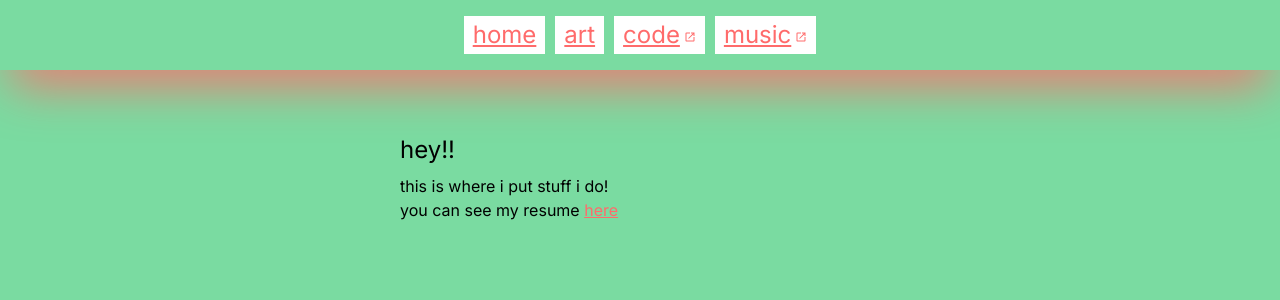
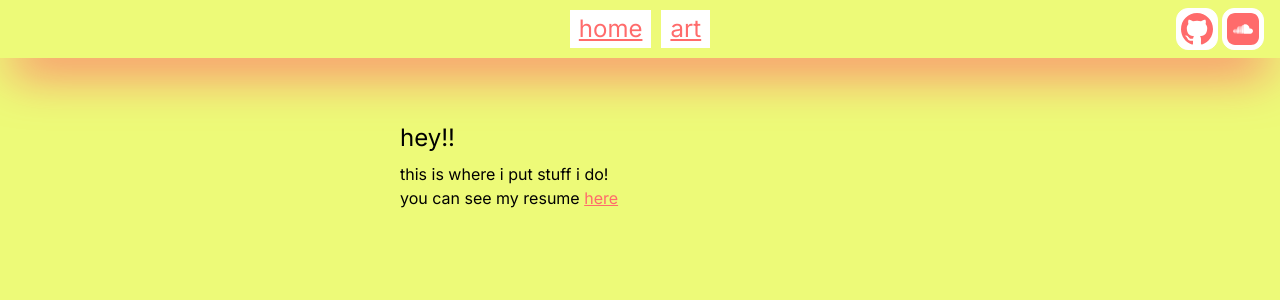
Before and after one commit to veryeasily/veryeasily.github.io, a Next.js app: page / in a window 1280 px wide. Shown: the top 300 px of the page. Built offline with nearby package versions, Linux system fonts and the light colour scheme; a web font is replaced by a local one.

Commit message:
feat(social-links): add social links

```diff
--- a/src/app/base.css
+++ b/src/app/base.css
@@ -35,6 +35,6 @@
 
     body {
         color: rgb(var(--foreground-rgb));
-        animation: 16s infinite color-cycle;
+        animation: 8s infinite color-cycle ease-out;
     }
 }
--- a/src/app/header.tsx
+++ b/src/app/header.tsx
@@ -8,6 +8,8 @@ import { useEvent } from "react-use"
 
 import { classes } from "@/lib/classes.ts"
 import { useStore } from "@/lib/store.ts"
+import GithubIcon from "@/assets/github-icon.tsx"
+import SoundcloudIcon from "@/assets/soundcloud-icon.tsx"
 
 const LINKS: React.HTMLProps<HTMLAnchorElement>[] = [
   {
@@ -18,15 +20,33 @@ const LINKS: React.HTMLProps<HTMLAnchorElement>[] = [
     href: "/art",
     children: "art",
   },
+  // {
+  //   href: "https://github.com/veryeasily",
+  //   target: "_blank",
+  //   icon: <GithubIcon className="w-4 h-4" />,
+  //   children: "code",
+  // },
+  // {
+  //   href: "https://soundcloud.com/siiiiinging",
+  //   target: "_blank",
+  //   icon: <SoundcloudIcon className="w-4 h-4" />,
+  //   children: "music",
+  // },
+]
+
+interface SideLink {
+  Icon: React.FC<React.SVGProps<SVGSVGElement>>
+  href: string
+}
+
+const sideLinks: SideLink[] = [
   {
+    Icon: GithubIcon,
     href: "https://github.com/veryeasily",
-    target: "_blank",
-    children: "code",
   },
   {
+    Icon: SoundcloudIcon,
     href: "https://soundcloud.com/siiiiinging",
-    target: "_blank",
-    children: "music",
   },
 ]
 
@@ -36,10 +56,7 @@ const HEADER_CLASSES = {
 }
 
 function HeaderLink({ children, target, href = "#" }: React.HTMLProps<HTMLAnchorElement>) {
-  const isNewTab = target === "_blank"
-  const pathname = usePathname()
   const isActive = false
-  // const isActive = pathname === href
 
   return (
     <Link
@@ -52,9 +69,6 @@ function HeaderLink({ children, target, href = "#" }: React.HTMLProps<HTMLAnchor
     >
       <div className="header_inner-link flex items-center gap-1 text-base leading-none underline md:text-2xl">
         <div className="header_link-text">{children}</div>
-        {isNewTab && (
-          <div className="header_new-tab-link material-symbols--open-in-new relative mt-0.5 text-xs md:mt-1" />
-        )}
       </div>
     </Link>
   )
@@ -79,13 +93,35 @@ const Header = ({ className, ...rest }: React.HTMLProps<HTMLElement>) => {
 
   return (
     <header
-      className={classes("header shadow-2xl shadow-primary z-10", className)}
+      className={classes(
+        "header shadow-2xl shadow-primary z-10 flex items-center justify-between leading-none px-2 md:px-4 py-2",
+        className,
+      )}
       ref={headerRef}
       {...rest}
     >
-      <div className="header_inner mx-auto flex max-w-screen-sm flex-none justify-center gap-1.5 p-2 md:gap-2.5 md:p-4">
+      <div className="header_logo flex-1 flex">
+        {/* <a href="/" className="font-bold text-xl underline flex-none block bg-white p-2">
+          LJU
+        </a> */}
+      </div>
+
+      <div className="header_inner mx-auto flex max-w-screen-sm justify-center gap-2 md:gap-2.5">
         {LINKS.map((props) => (
           <HeaderLink key={props.href} {...props} />
+        ))}
+      </div>
+
+      <div className="header_side-links flex gap-1 flex-1 justify-end">
+        {sideLinks.map(({ Icon, href }) => (
+          <a
+            href={href}
+            target="_blank"
+            key={href}
+            className="header_side-link block bg-white rounded-xl p-1  hover:border-teal-500 hover:text-teal-500 text-primary border border-white"
+          >
+            <Icon className="w-8 h-8" />
+          </a>
         ))}
       </div>
     </header>
--- a/src/app/utilities.css
+++ b/src/app/utilities.css
@@ -1,8 +1,30 @@
 @tailwind utilities;
+
+@keyframes text-color-cycle {
+    0% {
+        color: theme("colors.tertiary.DEFAULT");
+    }
+    25% {
+        color: theme("colors.quaternary.DEFAULT");
+    }
+    50% {
+        color: theme("colors.primary.DEFAULT");
+    }
+    75% {
+        color: theme("colors.secondary.DEFAULT");
+    }
+    100% {
+        color: theme("colors.tertiary.DEFAULT");
+    }
+}
 
 @layer utilities {
     .text-balance {
         text-wrap: balance;
+    }
+
+    .text-cycle {
+        animation: 8s infinite text-color-cycle ease-out;
     }
 
     .roboto {
--- /dev/null
+++ b/src/assets/github-icon.tsx
@@ -0,0 +1,26 @@
+export default function GithubIcon(props: React.SVGProps<SVGSVGElement>) {
+  return (
+    <svg
+      width="48"
+      height="48"
+      viewBox="0 0 48 48"
+      fill="none"
+      xmlns="http://www.w3.org/2000/svg"
+      {...props}
+    >
+      <g clip-path="url(#clip0_910_44)">
+        <path
+          fill-rule="evenodd"
+          clip-rule="evenodd"
+          d="M24.0199 0C10.7375 0 0 10.8167 0 24.1983C0 34.895 6.87988 43.9495 16.4241 47.1542C17.6174 47.3951 18.0545 46.6335 18.0545 45.9929C18.0545 45.4319 18.0151 43.509 18.0151 41.5055C11.3334 42.948 9.94198 38.6209 9.94198 38.6209C8.86818 35.8164 7.27715 35.0956 7.27715 35.0956C5.09022 33.6132 7.43645 33.6132 7.43645 33.6132C9.86233 33.7735 11.1353 36.0971 11.1353 36.0971C13.2824 39.7827 16.7422 38.7413 18.1341 38.1002C18.3328 36.5377 18.9695 35.456 19.6455 34.8552C14.3163 34.2942 8.70937 32.211 8.70937 22.9161C8.70937 20.2719 9.66321 18.1086 11.1746 16.4261C10.9361 15.8253 10.1008 13.3409 11.4135 10.0157C11.4135 10.0157 13.4417 9.3746 18.0146 12.4996C19.9725 11.9699 21.9916 11.7005 24.0199 11.6982C26.048 11.6982 28.1154 11.979 30.0246 12.4996C34.5981 9.3746 36.6262 10.0157 36.6262 10.0157C37.9389 13.3409 37.1031 15.8253 36.8646 16.4261C38.4158 18.1086 39.3303 20.2719 39.3303 22.9161C39.3303 32.211 33.7234 34.2539 28.3544 34.8552C29.2296 35.6163 29.9848 37.0583 29.9848 39.3421C29.9848 42.5871 29.9454 45.1915 29.9454 45.9924C29.9454 46.6335 30.383 47.3951 31.5758 47.1547C41.12 43.9491 47.9999 34.895 47.9999 24.1983C48.0392 10.8167 37.2624 0 24.0199 0Z"
+          fill="currentColor"
+        />
+      </g>
+      <defs>
+        <clipPath id="clip0_910_44">
+          <rect width="48" height="48" fill="currentColor" />
+        </clipPath>
+      </defs>
+    </svg>
+  )
+}
--- /dev/null
+++ b/src/assets/soundcloud-icon.tsx
@@ -0,0 +1,38 @@
+export default function SoundcloudIcon(props: React.SVGProps<SVGSVGElement>) {
+  return (
+    <svg
+      fill="#000000"
+      height="48px"
+      width="48px"
+      version="1.1"
+      id="Layer_1"
+      xmlns="http://www.w3.org/2000/svg"
+      viewBox="0 0 504.4 504.4"
+      {...props}
+    >
+      <g fill="currentColor">
+        <g>
+          <path
+            d="M377.6,0.2H126.4C56.8,0.2,0,57,0,126.6v251.6c0,69.2,56.8,126,126.4,126H378c69.6,0,126.4-56.8,126.4-126.4V126.6
+			C504,57,447.2,0.2,377.6,0.2z M99.6,305c0,0.8-0.8,1.2-1.2,1.2c-0.8,0-1.2-0.4-1.2-1.2l-2.4-18.4l2.4-18.8c0-0.8,0.8-1.2,1.2-1.2
+			c0.8,0,1.2,0.4,1.2,1.2l2.8,18.8L99.6,305z M111.2,316.2c0,0.8-0.8,1.2-1.2,1.2c-0.8,0-1.2-0.4-1.2-1.2l-3.2-29.6l3.2-30.4
+			c0-0.8,0.8-1.2,1.2-1.2c0.8,0,1.2,0.4,1.2,1.2l3.6,30.4L111.2,316.2z M124,321.4c0,0.8-0.8,1.6-1.6,1.6c-0.8,0-1.6-0.8-1.6-1.6
+			l-2.8-34.8l2.8-36c0-0.8,0.8-1.6,1.6-1.6s1.6,0.8,1.6,1.6l3.2,36L124,321.4z M136.8,322.6c0,1.2-0.8,2-2,2c-1.2,0-1.6-0.8-2-2
+			L130,287l2.8-36.8c0-1.2,0.8-2,2-2c1.2,0,1.6,0.8,2,2L140,287L136.8,322.6z M149.6,323c0,1.2-0.8,2.4-2,2.4c-1.2,0-2-0.8-2-2.4
+			l-2.8-36l2.8-34.4c0-1.2,0.8-2.4,2-2.4c1.2,0,2,0.8,2,2.4l2.8,34.4L149.6,323z M164,323c0,1.6-2,2.4-3.2,2.4
+			c-1.2,0-2.8-1.2-2.8-2.4l-2.8-36l2.4-56c0-1.6,1.2-2.4,2.4-2.4s2.4,1.2,2.4,2.4l3.6,56L164,323z M176,322.6c0,1.6-1.6,2.8-2.8,2.8
+			c-1.6,0-2.8-1.2-2.8-2.8l-2.4-36l2.4-68.8c0-1.6,1.2-2.8,2.8-2.8c1.6,0,2.4,1.2,2.8,2.8l2.8,68.8L176,322.6z M188,322.2
+			c0,1.6-1.2,3.2-2.8,3.2c-1.6,0-2.8-1.2-2.8-3.2l-2-35.6l2-74.4c0-1.6,1.2-3.2,2.8-3.2c1.6,0,2.8,1.2,2.8,3.2l2,74.4L188,322.2z
+			 M201.6,322.2c0,2-1.6,3.2-3.2,3.2c-1.6,0-3.2-1.6-3.2-3.2l-2-35.2l2-76.8c0-2,1.6-3.2,3.2-3.2s3.2,1.6,3.2,3.2l2.4,76.4
+			L201.6,322.2z M215.2,321.8c0,2-1.6,3.6-3.6,3.6s-3.2-1.6-3.6-3.6l-2-34.8l2-75.2c0-2,1.6-3.6,3.6-3.6s3.6,1.6,3.6,3.6l2,74.8
+			L215.2,321.8z M228,321.4c0,2-1.6,4-3.6,4s-3.6-1.6-3.6-4l-1.6-34.8l1.6-72c0-2.4,1.6-4,3.6-4s3.6,1.6,3.6,4l1.6,72L228,321.4z
+			 M244,321.4c0,2.4-2.8,4.4-4.8,4.4s-4.4-2-4.4-4.4l-1.6-34.4l1.2-86c0-2.4,1.6-4.4,4-4.4c2,0,4,2,4,4.4l2.8,86L244,321.4z
+			 M256,320.6c0,2.4-2.4,4.4-4.4,4.4c-2.4,0-4.4-2-4.4-4.4l-1.6-34l1.6-93.6c0-2.4,2-4.4,4.4-4.4c2.4,0,4.4,2,4.4,4.4l2,93.6
+			L256,320.6z M370.4,325.4c-0.8,0-106.8,0-106.8,0c-2.4-0.4-3.6-2.4-3.6-4.8v-132c0-2.4,0.4-3.6,3.2-4.8c7.6-3.2,16-4.8,24.4-4.8
+			c35.6,0,64.8,29.2,68,66.8c4.4-2,9.6-3.2,14.8-3.2c21.2,0,38.8,18.8,38.8,41.6C409.2,307,392,325.4,370.4,325.4z"
+          />
+        </g>
+      </g>
+    </svg>
+  )
+}
```
